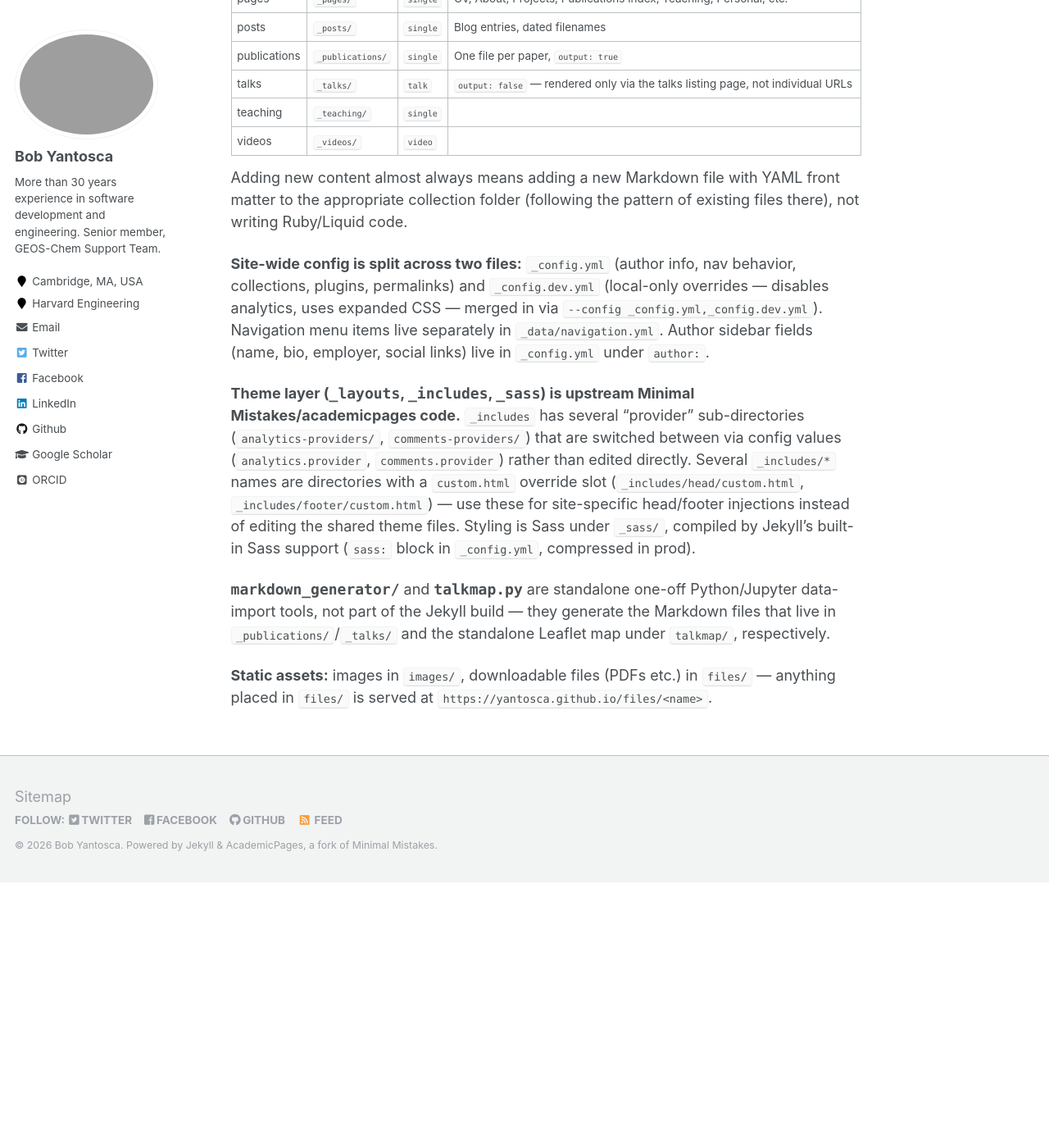
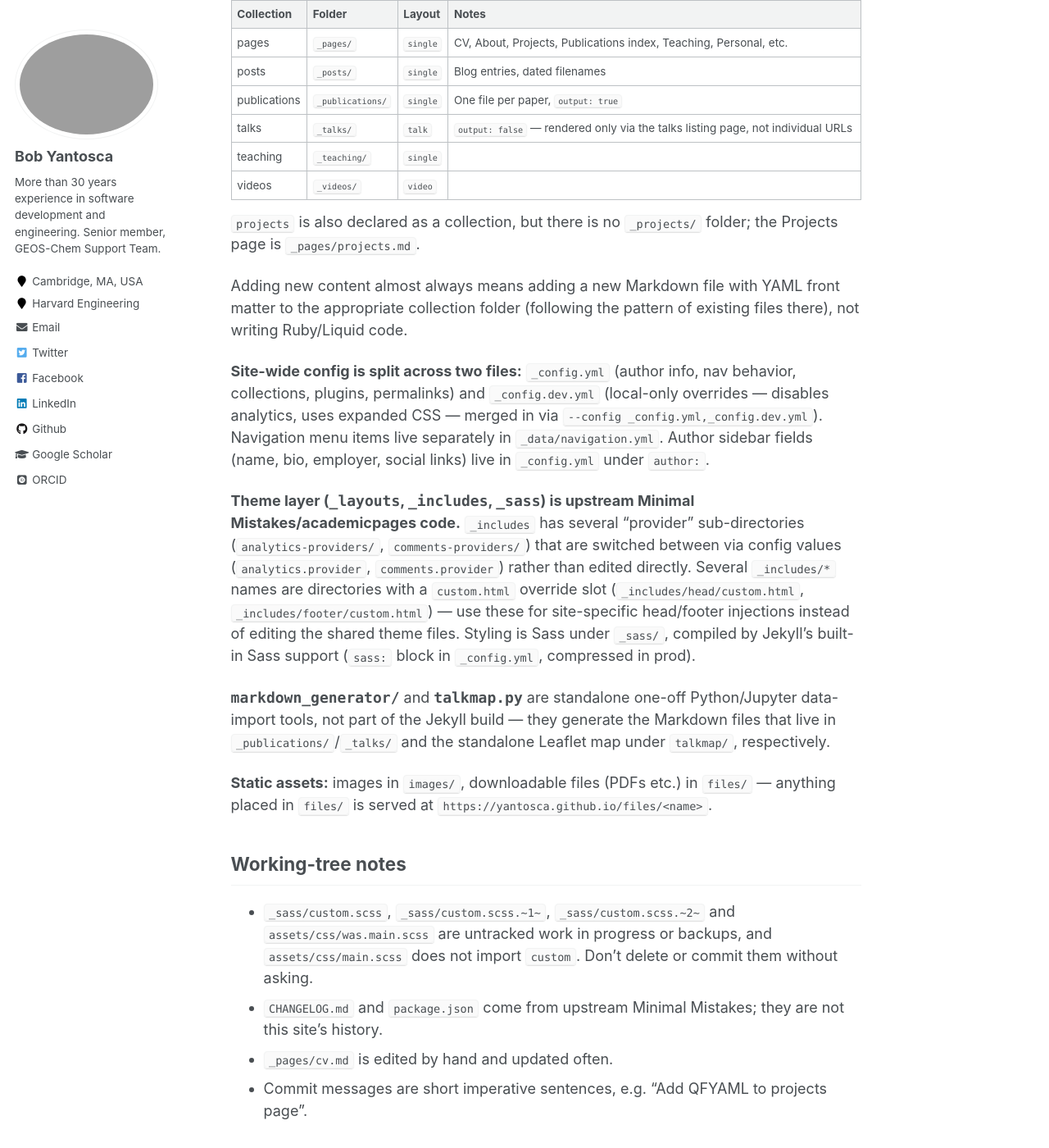
Before and after one commit to yantosca/yantosca.github.io, a Jekyll site: the page built from CLAUDE.md, in a window 1280 px wide and 1400 px high, scrolled down 1585 px. Shown: the whole window at 82% size. Built offline with Jekyll 4.4.1, drawn with Linux system fonts in a browser that asks for light colours; some web fonts are replaced; our own code applies the rules of GitHub Pages for plain Markdown files; before the commit the page ends 2661 px from its top, so only the background shows below that; some of the changed text lies outside the part shown.

Commit message:
Add CLAUDE.md
Co-Authored-By: Claude Sonnet 5.5 <noreply@anthropic.com>

````diff
--- a/CLAUDE.md
+++ b/CLAUDE.md
@@ -19,7 +19,8 @@ bundle exec jekyll serve          # build + serve at http://localhost:4000, rebu
 bundle exec jekyll serve --config _config.yml,_config.dev.yml   # serve with local dev overrides (analytics off, expanded CSS)
 bundle exec jekyll build          # one-off build to _site/ without serving
 ```
-There are no automated tests, linters, or CI in this repo — verification is "does the site build and
+`_config.yml` is not hot-reloaded, so restart the server after editing it. (The README's `jekyll liveserve`
+comes from the `hawkins` gem.) There are no automated tests, linters, or CI in this repo — verification is "does the site build and
 does the page look right in a browser".
 
 Front-end asset build (rarely needed — only if editing `assets/js/_main.js` or vendor JS):
@@ -55,6 +56,8 @@ configured in `_config.yml` under `collections:` with matching `defaults:` block
 | teaching | `_teaching/` | `single` | |
 | videos | `_videos/` | `video` | |
 
+`projects` is also declared as a collection, but there is no `_projects/` folder; the Projects page is `_pages/projects.md`.
+
 Adding new content almost always means adding a new Markdown file with YAML front matter to the
 appropriate collection folder (following the pattern of existing files there), not writing Ruby/Liquid
 code.
@@ -79,3 +82,11 @@ and the standalone Leaflet map under `talkmap/`, respectively.
 
 **Static assets:** images in `images/`, downloadable files (PDFs etc.) in `files/` — anything placed in
 `files/` is served at `https://yantosca.github.io/files/<name>`.
+
+## Working-tree notes
+
+- `_sass/custom.scss`, `_sass/custom.scss.~1~`, `_sass/custom.scss.~2~` and `assets/css/was.main.scss` are untracked
+  work in progress or backups, and `assets/css/main.scss` does not import `custom`. Don't delete or commit them without asking.
+- `CHANGELOG.md` and `package.json` come from upstream Minimal Mistakes; they are not this site's history.
+- `_pages/cv.md` is edited by hand and updated often.
+- Commit messages are short imperative sentences, e.g. "Add QFYAML to projects page".
````
